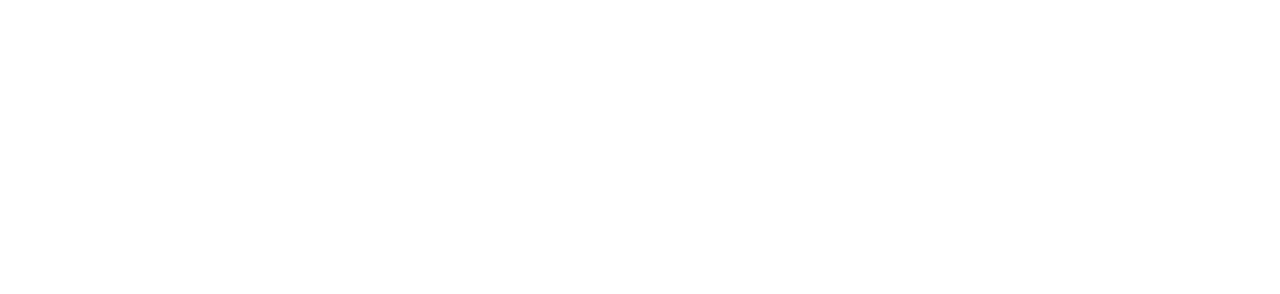
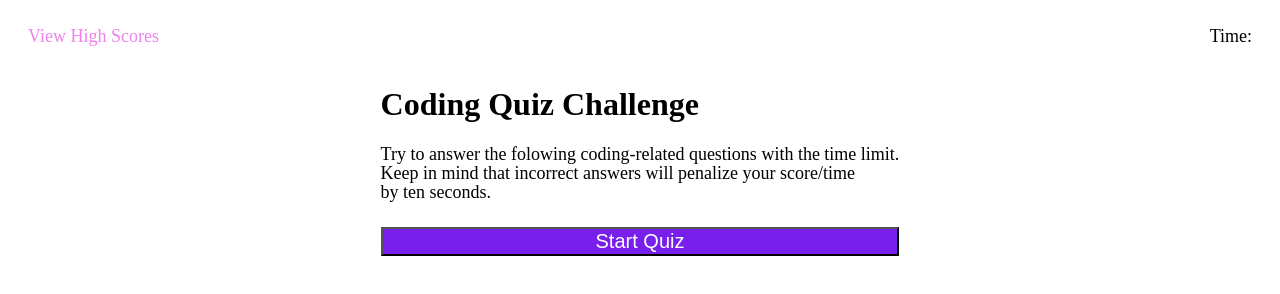
Before and after one commit to UlisesRosas/JavaScript-Countdown-Quiz, a plain HTML site: page index.html in a window 1280 px wide. Drawn offline with Linux system fonts and the light colour scheme.

Commit message:
added style to body and built outer HTMl elements

```diff
--- a/assets/script.js
+++ b/assets/script.js
@@ -0,0 +1,5 @@
+// make a timer
+
+// make an array of objects with an array in the object to form the questions
+
+// save the score in local storage
--- a/assets/style.css
+++ b/assets/style.css
@@ -1,3 +1,46 @@
 * {
     box-sizing: border-box;
 }
+/* style the header make children flexbox */
+header {
+    display: flex;
+    justify-content: space-between;
+    margin-left: 20px;
+    margin-right: 20px;
+}
+
+header section p {
+    font-size: 18px;
+}
+
+/* style main section */
+main {
+    display: flex;
+    justify-content: center;
+    align-items: center;
+}
+
+
+.prompt-style {
+    display: flex;
+    flex-direction: column;
+
+}
+
+.prompt-style p {
+    margin-bottom: 5px;
+    margin-top: 5px;
+    line-height: .5;
+    font-size: 18px;
+}
+
+.btn {
+    margin-top: 25px;
+    color: white;
+    background-color: rgb(120, 31, 236);
+    font-size: 20px;
+}
+
+.high-score {
+    color: violet;
+}
--- a/index.html
+++ b/index.html
@@ -9,6 +9,40 @@
 </head>
 <body>
 
+<header>
+    <!-- high score section -->
+    <section class="high-score">
+        <p>View High Scores</p>
+    </section>
+
+    <!-- Timer section -->
+    <section class="timer">
+        <p>Time:</p>
+    </section>
+</header>
+
+<!-- Quiz Area -->
+<main>
+    <div class="prompt-style">
+        <h1>Coding Quiz Challenge</h1>
+        <p>Try to answer the folowing coding-related questions with the time limit.</p>
+        <p>Keep in mind that incorrect answers will penalize your score/time </p>
+        <p>by ten seconds.</p>
+        <button class="btn" id="start-buttn" type="button">Start Quiz</button>
+    </div>
+    <!-- question -->
+    <!-- <div>
+        <h1 class="testQuestion">test</h1>
+        <ol class="answer-options">
+            <li></li>
+            <li></li>
+            <li></li>
+            <li></li>
+        </ol>
+    </div> -->
+</main>
+
+
 
 <script src="./assets/script.js"></script>
 </body>
```
